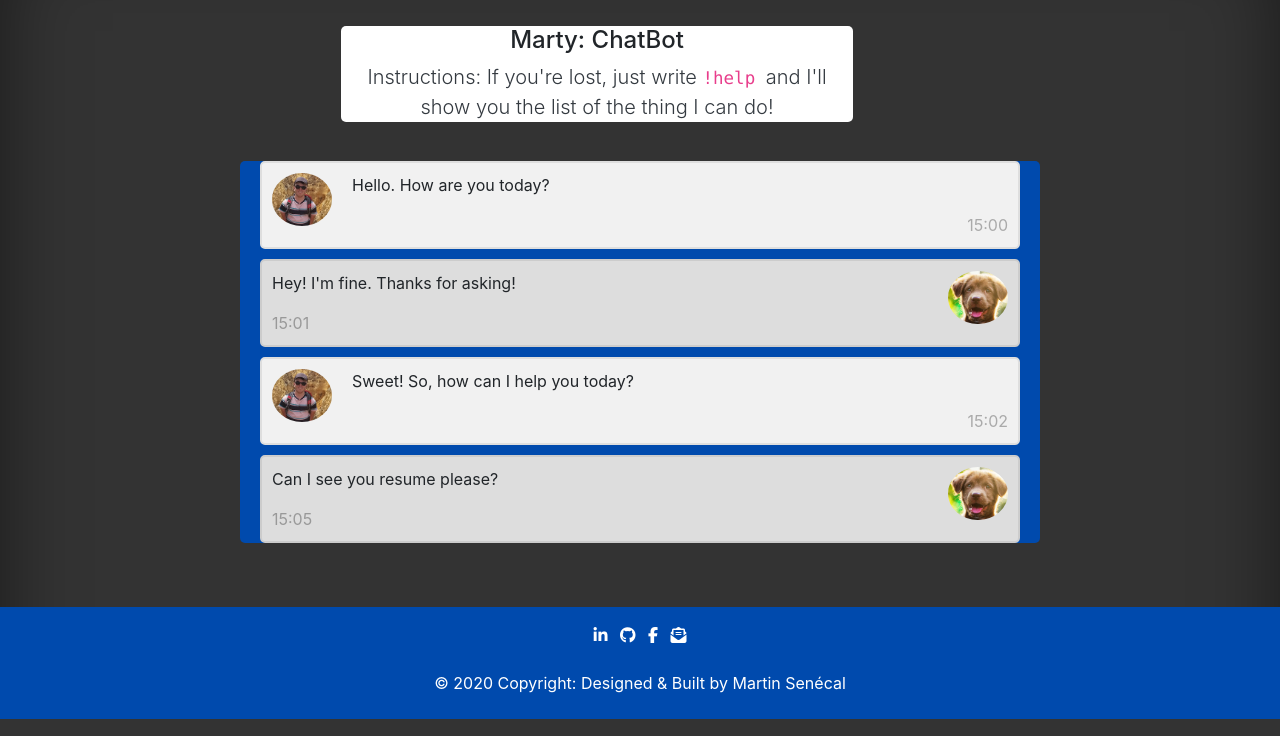
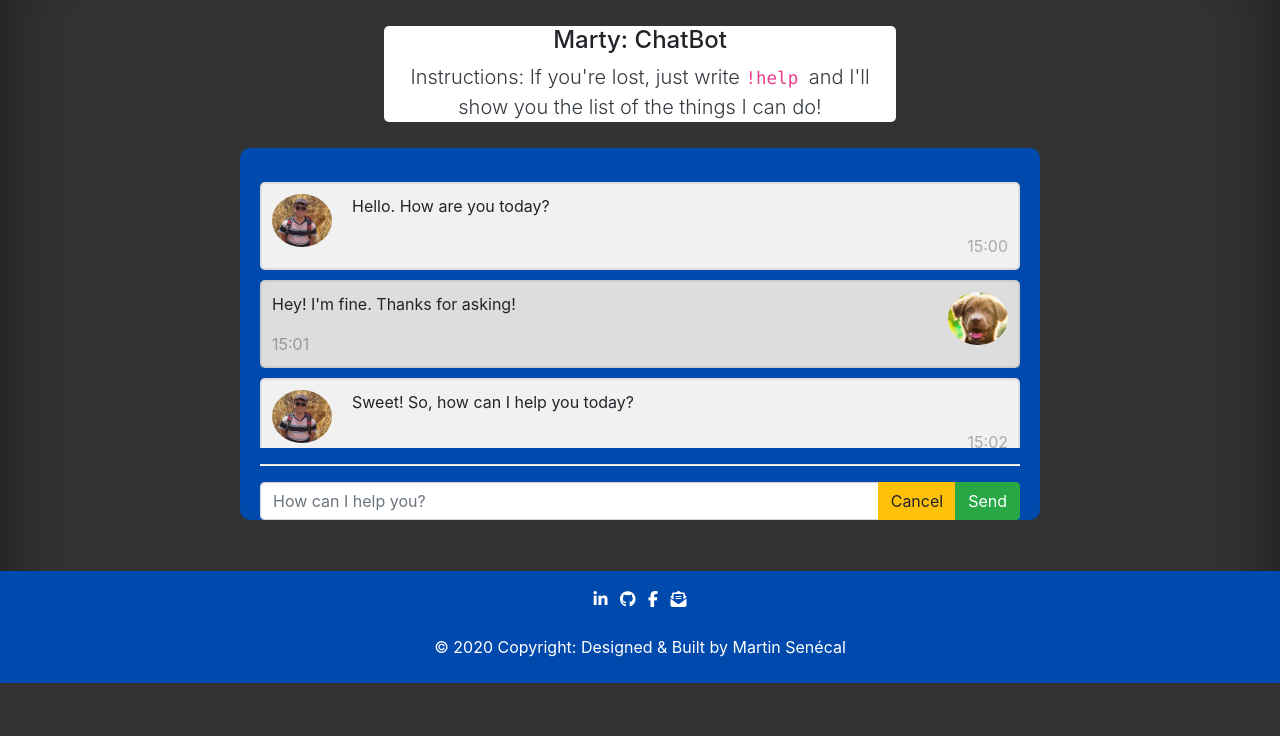
Before and after one commit to martinsenecal/Martin-Software-Portfolio, a Flask app: page /chatbot in a window 1280 px wide. Shown: the part 64-800 px from the top of the page. Run offline with Flask 2, Linux system fonts and the light colour scheme; some libraries are stand-ins or nearby versions.

Commit message:
Modify CSS/ChatBot/Display

```diff
--- a/Code/static/css/designbot.css
+++ b/Code/static/css/designbot.css
@@ -3,15 +3,24 @@
   margin: 0 auto;
   max-width: 800px;
   padding: 0 20px;
-  margin-bottom: 5vw;
-  margin-top: 2vw;
-  border-radius: 5px;
+
+  margin-bottom: 4vw;
+
+  border-radius: 10px;
   background-color: #004aad;
+
+
+}
+.messagesgrouping{
+   overflow-y: scroll;
+  height: 300px;
 }
 #chatbotheader{
-  margin-bottom: 3vw;
+  margin: 0 auto;
+  max-width: 800px;
+  padding: 0 20px;
+  margin-bottom: 2vw;
   margin-top: 2vw;
-  margin-left: 20vw;
   border-radius: 5px;
   background-color: white;
   width: 40vw;
@@ -59,3 +68,7 @@
   float: left;
   color: #999;
 }
+#chatdivider{
+  background-color: white;
+  height: 1px;
+}
--- a/Code/static/css/extradesign.css
+++ b/Code/static/css/extradesign.css
@@ -1,19 +1,24 @@
 
 #profileImage{
   float: right;
-  margin-right: 8vw;
+  margin-right: 2vw;
   margin-top: 1vw;
   display: inline-block;
-  height: 25vw;
+  height: 420px;
   border-radius: 10%;
 }
 #aboutMe{
+
   width: 40vw;
   text-align: justify;
   margin-top: 3vw;
   margin-left: 5vw;
   margin-bottom: 3vw;
 
+}
+#aboutcontainer{
+  background-color: white;
+  margin-bottom: 10px;
 }
 #skillsTitle{
   margin-top: 1vw;
@@ -39,8 +44,15 @@
 }
 
 #gif{
-  width:15vw;
+  width:200px;
 
+}
+td,th,thead{
+  text-align: center;
+}
+
+#skillsTitle{
+  text-align: center;
 }
 .colorLink{
   color: #004aad;
@@ -54,7 +66,7 @@
   background-color: #333333;
   border-radius: 5px;
 }
-.btncenter{
+#btncenter{
   text-align: center;
 }
 #btnchatbot{
@@ -74,7 +86,9 @@
 
 
 #formEmail{
-margin-left: 15vw;
+/*margin-left: 15vw;*/
+  text-align: center;
+  align-content: center;
 }
 /* Style the form - display items horizontally */
 .form-inline {
--- a/Code/templates/chatbot.html
+++ b/Code/templates/chatbot.html
@@ -15,7 +15,8 @@
         <header id="chatbotheader">
             <h4>Marty: ChatBot</h4>
             <p class="lead text-dark">
-                    Instructions: If you're lost, just write <code>!help </code>and I'll show you the list of the thing I can do!</p>
+                Instructions: If you're lost, just write <code>!help </code>and I'll show you the list of the things I
+                can do!</p>
         </header>
 
     </div>
@@ -23,8 +24,8 @@
 
 
     <div class="bodyMessage">
-
-
+        <div class="messagesgrouping">
+        <br>
         <div class="containerChat">
             <img src="/static/images/minimartin.png" alt="Avatar" style="width:100%;">
             <p>Hello. How are you today?</p>
@@ -48,7 +49,17 @@
             <p>Can I see you resume please?</p>
             <span class="time-left">15:05</span>
         </div>
+</div>
+        <hr id="chatdivider">
 
+        <div class="input-group">
+            <input type="text" class="form-control" placeholder="How can I help you?" aria-label="commandUser"
+                   aria-describedby="basic-addon2">
+            <div class="input-group-append">
+                <button class="btn btn-warning" type="button">Cancel</button>
+                <button class="btn btn-success" type="button">Send</button>
+            </div>
+        </div>
     </div>
 
 {% endblock %}
--- a/Code/templates/connect.html
+++ b/Code/templates/connect.html
@@ -19,7 +19,7 @@
                     you can
                     enter your email, and I will send it to you right away.</p>
 
-                <div id="formEmail">
+                <span id="formEmail">
                 <form class="form-inline">
                     <label for="email">Email:</label>
                     <input type="email" id="email" placeholder="Enter email" name="email">
@@ -28,13 +28,13 @@
 
 
                 </form>
-                </div>
+                </span>
                 <p class="lead font-weight-normal text-justify">If you are curious or want to know more about me, don't
                     be shy and go
                     talk to Marty! It's my own chat-bot to help you find quick information about me.</p>
 
 
-                <div class="btncenter">
+                <div id="btncenter">
                     <button onclick="window.location.href = '/chatbot';" type="button" id="btnchatbot">Marty:ChatBot</button>
                 </div>
 
```
Also changed, not shown: Code/templates/about.html (+12 -4 lines), Code/templates/skills.html (+2 -6 lines), Code/static/images/Screen Shot 2020-02-27 at 22.49.07.png (added), 1 other file. Lines whose indentation alone changed are shown as unchanged.
